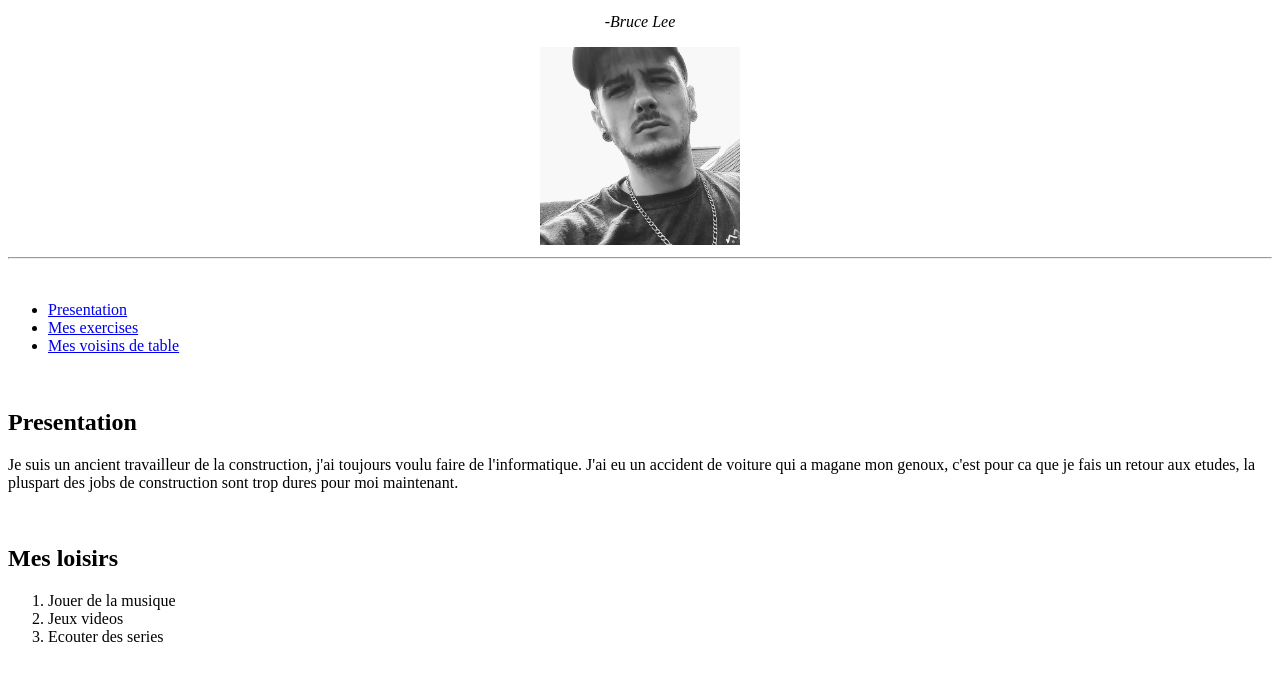
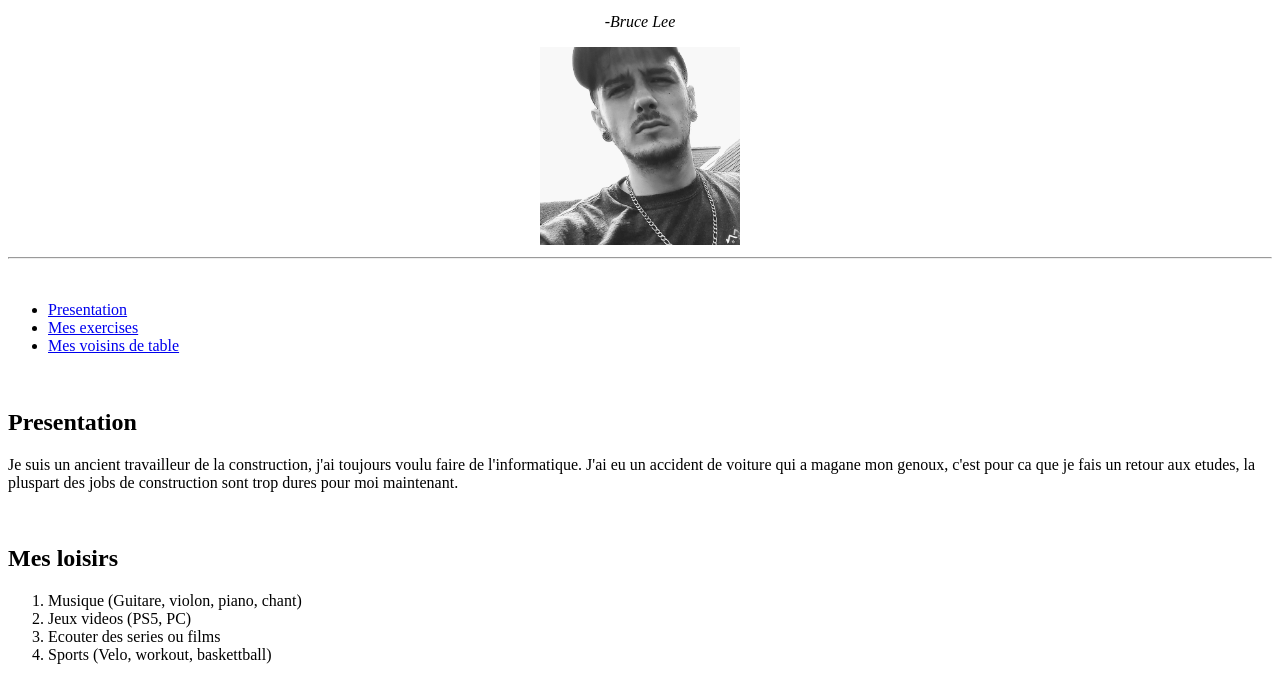
Before and after one commit to TheSimpKiller/TheSimpKiller.github.io, a plain HTML site: page index.html in a window 1280 px wide. Shown: the part 101-798 px from the top of the page. Drawn offline with Linux system fonts and the light colour scheme.

Commit message:
Update index.html

```diff
--- a/index.html
+++ b/index.html
@@ -25,9 +25,10 @@
             <br>
             <h2>Mes loisirs</h2>
             <ol>
-                <li>Jouer de la musique</li>
-                <li>Jeux videos</li>
-                <li>Ecouter des series</li>
+                <li>Musique (Guitare, violon, piano, chant)</li>
+                <li>Jeux videos (PS5, PC)</li>
+                <li>Ecouter des series ou films</li>
+                <li>Sports (Velo, workout, baskettball)</li>
             </ol>
             <br>
             <h2 id="Mes exercises">Mes exercises</h2>
```
